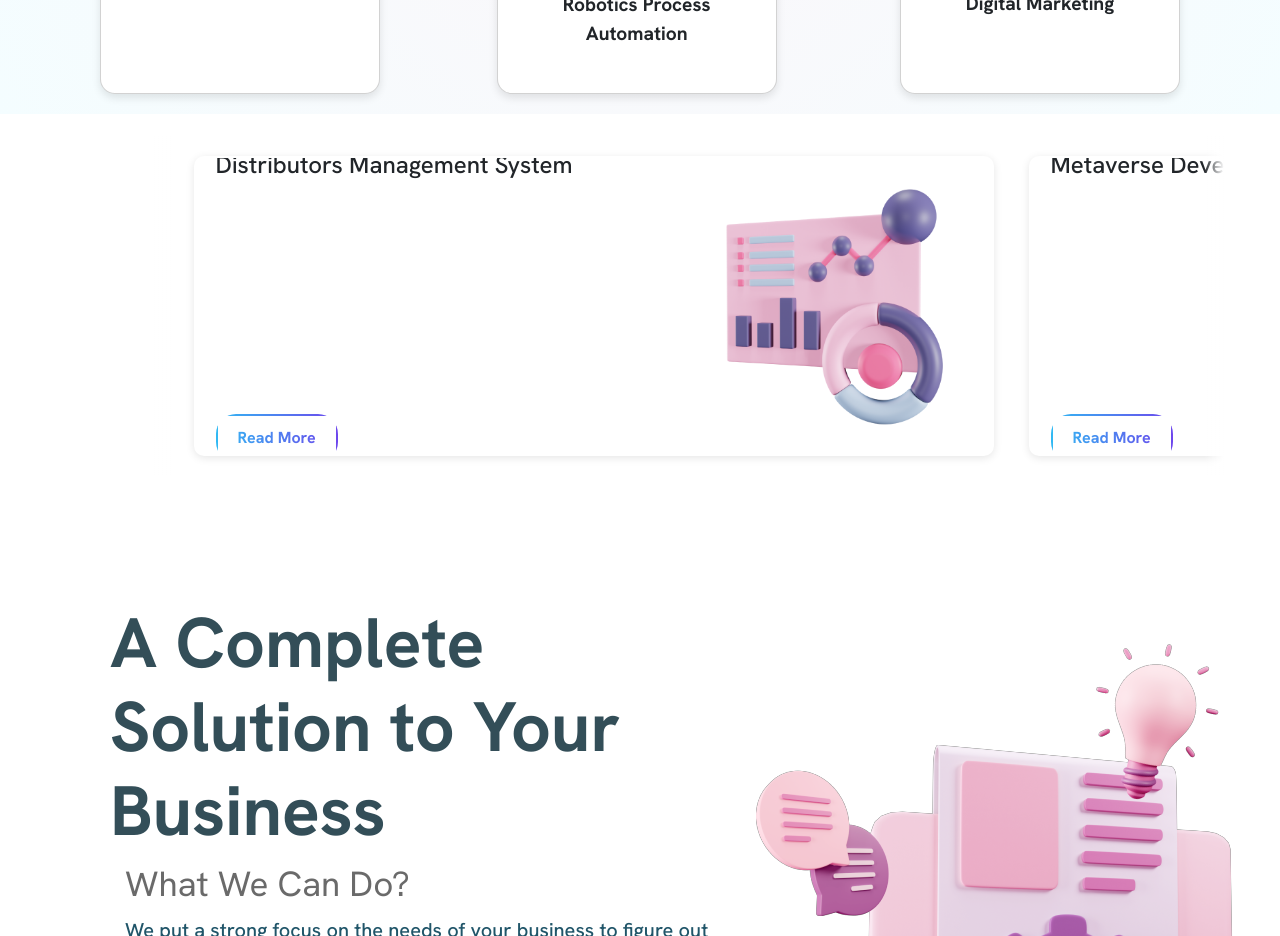
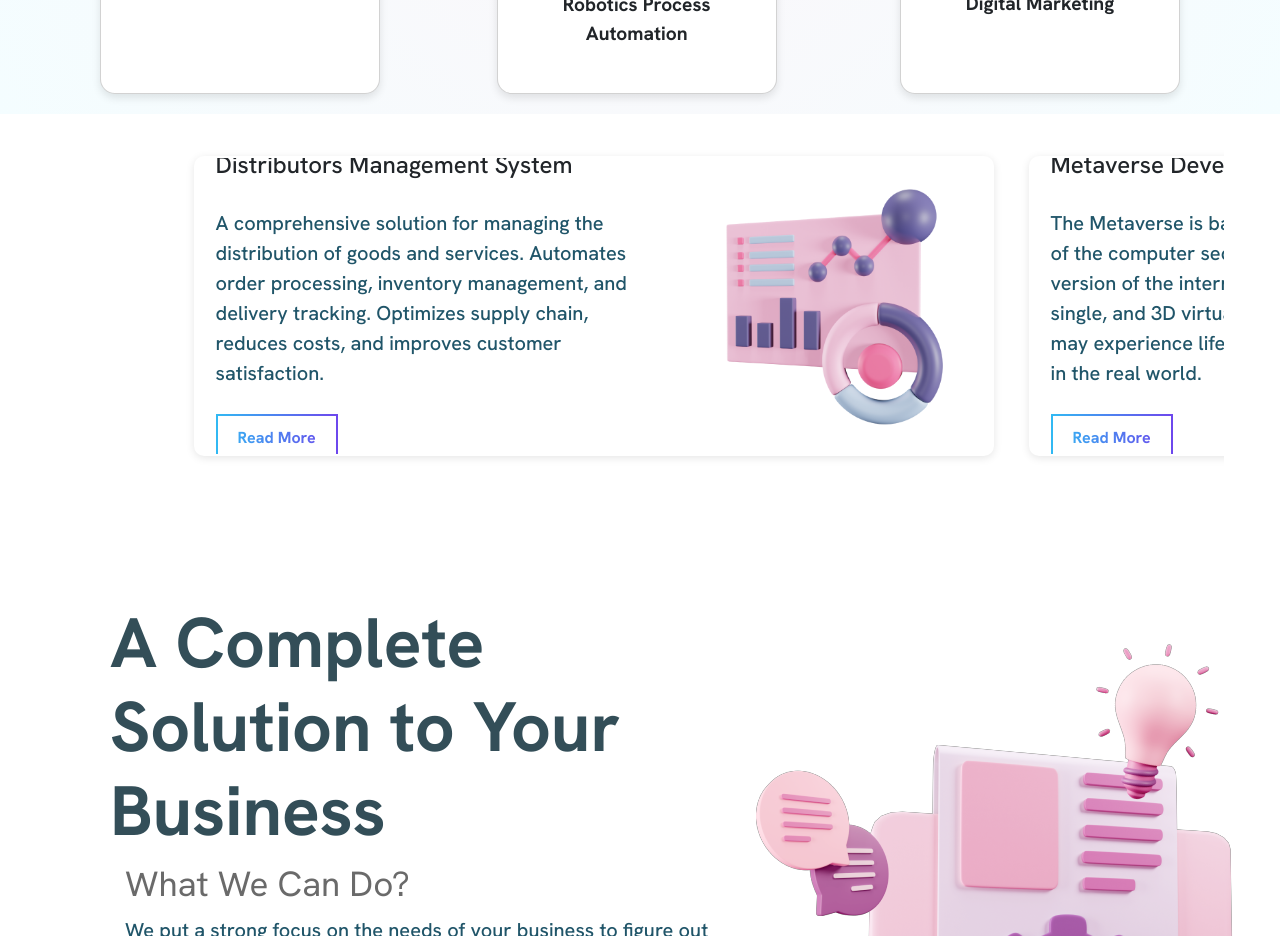
Before and after one commit to harshvyas0803/5techg, a React (Create React App) app: page / in a window 1280 px wide. Shown: the part 1860-2796 px from the top of the page. Built offline with nearby package versions, Linux system fonts and the light colour scheme.

Commit message:
updated horiz_cards

```diff
--- a/src/components/horiz_cards/Horiz_cards.css
+++ b/src/components/horiz_cards/Horiz_cards.css
@@ -26,11 +26,6 @@
 .horiz_card_list::-webkit-scrollbar-thumb {
   background: rgba(190, 73, 124, 0.8);
   border-radius: 10px;
-  transition: background 0.3s ease;
-}
-
-.horiz_card_list::-webkit-scrollbar-thumb:hover {
-  background: rgba(148, 187, 233, 1);
 }
 
 .horiz_card {
@@ -41,19 +36,10 @@
   box-shadow: 0 2px 8px rgba(0, 0, 0, 0.1);
   max-width: 800px;
   height: 300px;
-  transition: transform 0.3s ease, box-shadow 0.3s ease, border-color 0.3s ease;
   overflow: hidden;
   flex-shrink: 0;
   margin-right: 15px;
   border: 2px solid transparent;
-  position: relative;
-}
-
-.horiz_card:hover {
-  transform: translateY(-5px);
-  box-shadow: 0 4px 16px rgba(0, 0, 0, 0.2);
-  cursor: pointer;
-  border-color: rgb(238, 174, 202);
 }
 
 .card_content {
@@ -62,7 +48,6 @@
   display: flex;
   flex-direction: column;
   justify-content: center;
-  transition: transform 0.3s ease; /* Smooth movement */
 }
 
 .card_image {
@@ -70,7 +55,6 @@
   height: 100%;
   object-fit: cover;
   margin-right: 10px;
-  transition: transform 0.3s ease; /* Smooth movement */
 }
 
 .read_more_button {
@@ -80,87 +64,22 @@
   border: none;
   border-radius: 20px;
   cursor: pointer;
-  transition: background-color 0.3s ease, color 0.3s ease;
   font-weight: bold;
   color: transparent;
   background: linear-gradient(103deg, rgb(190, 73, 124) 0%, rgba(148, 187, 233, 1) 100%);
   background-clip: text;
   -webkit-background-clip: text;
   border: 2px solid transparent;
-  background-image: linear-gradient(103deg, rgb(190, 73, 124) 0%, rgba(148, 187, 233, 1) 100%);
-  -webkit-mask-image: linear-gradient(103deg, rgb(190, 73, 124) 0%, rgba(148, 187, 233, 1) 100%);
-  -webkit-mask-composite: destination-over;
   width: fit-content;
 }
 
-/* Hover effect: Move image and heading upwards and shrink them */
-.horiz_card:hover .card_image {
-  transform: translateY(-10px) scale(0.95);
-}
-
-.horiz_card:hover .card_content h4 {
-  transform: translateY(-10px) scale(0.95);
-}
-
-/* Slide-up effect for description */
-.horiz_card:hover .card_content p {
-  transform: translateY(0);
-  opacity: 1;
-}
-
-/* Initially, hide the description and move it down */
-.card_content p {
-  transform: translateY(30px);
-  opacity: 0;
-  transition: transform 0.3s ease, opacity 0.3s ease;
-}
-
-.read_more_button:hover {
-  background-color: #0056b3;
-  color: black;
-  border: 2px solid black;
-}
-
-@keyframes pop {
-  0% {
-    transform: scale(1);
-  }
-  100% {
-    transform: scale(1.05);
-  }
-}
-
-.horiz_card:hover {
-  animation: pop 0.3s ease forwards;
-}
-
-.horiz_card_list:before {
-  content: "";
-  position: absolute;
-  width: 20px;
-  height: 100%;
-  left: 0;
-  top: 0;
-  background: linear-gradient(to right, white, transparent);
-  z-index: 10;
-}
-
-.horiz_card_list:after {
-  content: "";
-  position: absolute;
-  width: 20px;
-  height: 100%;
-  right: 0;
-  top: 0;
-  background: linear-gradient(to left, white, transparent);
-  z-index: 10;
-}
+/* No hover effects or animations removed. */
 
 .newdiv {
   margin-left: 12vw;
 }
 
-/* Styles for screens wider than 1200px (large desktops) */
+/* Media Queries */
 @media (min-width: 1200px) {
   .horiz_card_list {
     gap: 20px;
@@ -176,7 +95,6 @@
   }
 }
 
-/* Styles for screens between 768px and 1199px (tablets and smaller desktops) */
 @media (max-width: 1199px) and (min-width: 768px) {
   .horiz_card_list {
     padding: 20px 20px;
@@ -193,7 +111,6 @@
   }
 }
 
-/* Styles for screens below 768px (mobile phones) */
 @media (max-width: 767px) {
   .horiz_card_list {
     flex-direction: column;
--- a/src/components/horiz_cards/Horiz_cards.jsx
+++ b/src/components/horiz_cards/Horiz_cards.jsx
@@ -1,4 +1,4 @@
-import React, { useState } from 'react';
+import React from 'react';
 import './Horiz_cards.css';
 import slider1 from '../../assets/horiz_img/slider1.png';
 import slider2 from '../../assets/horiz_img/slider2.png';
@@ -28,12 +28,6 @@ const cardData = [
 ];
 
 const Horiz_cards = () => {
-  const [activeIndex, setActiveIndex] = useState(null);
-
-  const handleButtonClick = (index) => {
-    setActiveIndex(activeIndex === index ? null : index); // Toggle active state
-  };
-
   return (
     <div className="newdiv">
       <div className="horiz_card_list">
@@ -42,10 +36,7 @@ const Horiz_cards = () => {
             <div className="card_content">
               <h4>{card.title}</h4>
               <p>{card.description}</p>
-              <button
-                className={`read_more_button ${activeIndex === index ? 'active' : ''}`}
-                onClick={() => handleButtonClick(index)}
-              >
+              <button className="read_more_button">
                 Read More
               </button>
             </div>
```
